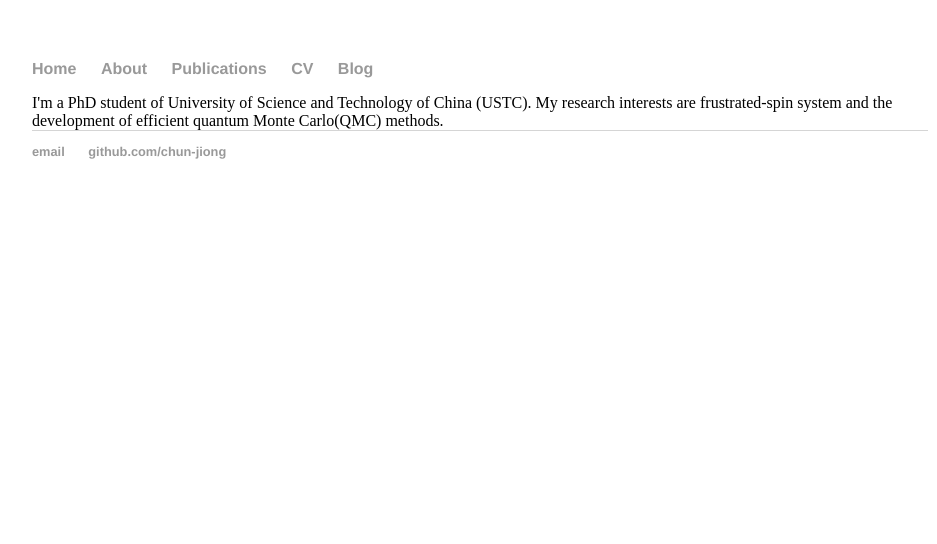
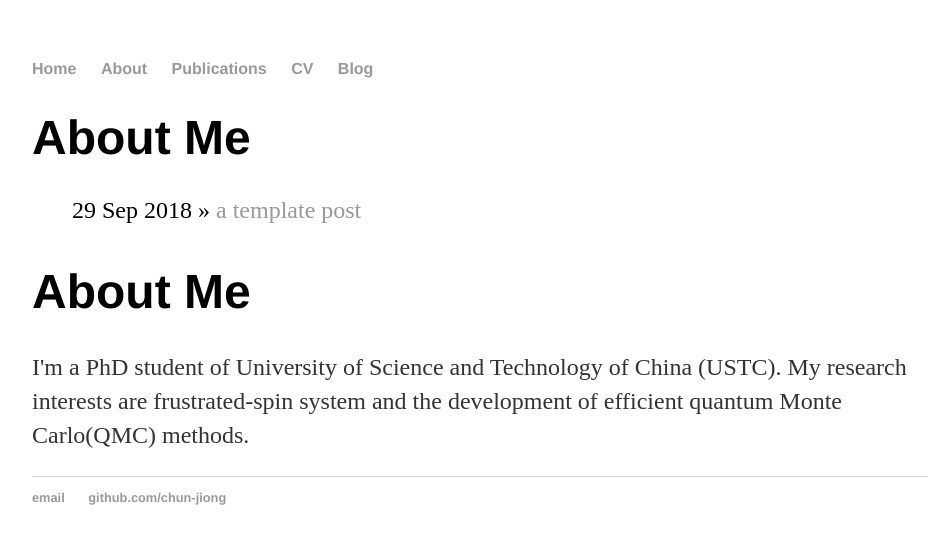
Before and after one commit to Chun-Jiong/chun-jiong.github.io, a Jekyll site: the page built from about/index.html, in a window 1280 px wide. Shown: the top 544 px of the page, without its empty margins (160-1097 px from the left). Built offline with Jekyll 4.4.1, drawn with Linux system fonts in a browser that asks for light colours.

Commit message:
Update index.html

```diff
--- a/about/index.html
+++ b/about/index.html
@@ -1,8 +1,18 @@
 ---
 layout: default
-title: About
+title: About Me
 ---
 
+<h1>{{ page.title }}</h1>
+	<ul class="posts">
+
+	  {% for post in site.posts %}
+	    <li><span>{{ post.date | date_to_string }}</span> » <a href="{{ post.url }}" title="{{ post.title }}">{{ post.title }}</a></li>
+	  {% endfor %}
+	</ul>
+<h1>About Me</h1>
+<p>
 I'm a PhD student of University of Science and Technology of China (USTC).
 My research interests are frustrated-spin system and the development of
 efficient quantum Monte Carlo(QMC) methods.
+</p>
```
